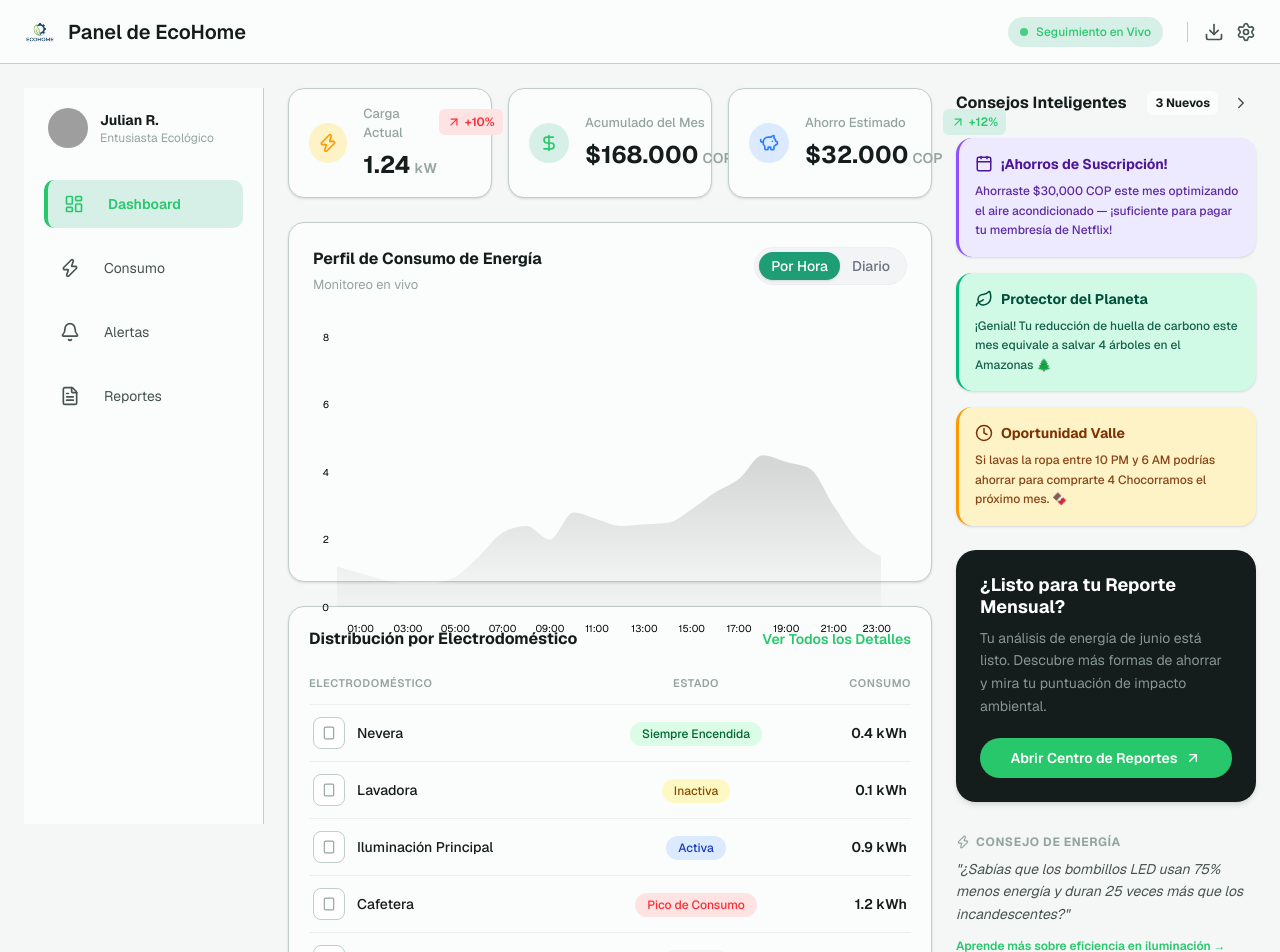
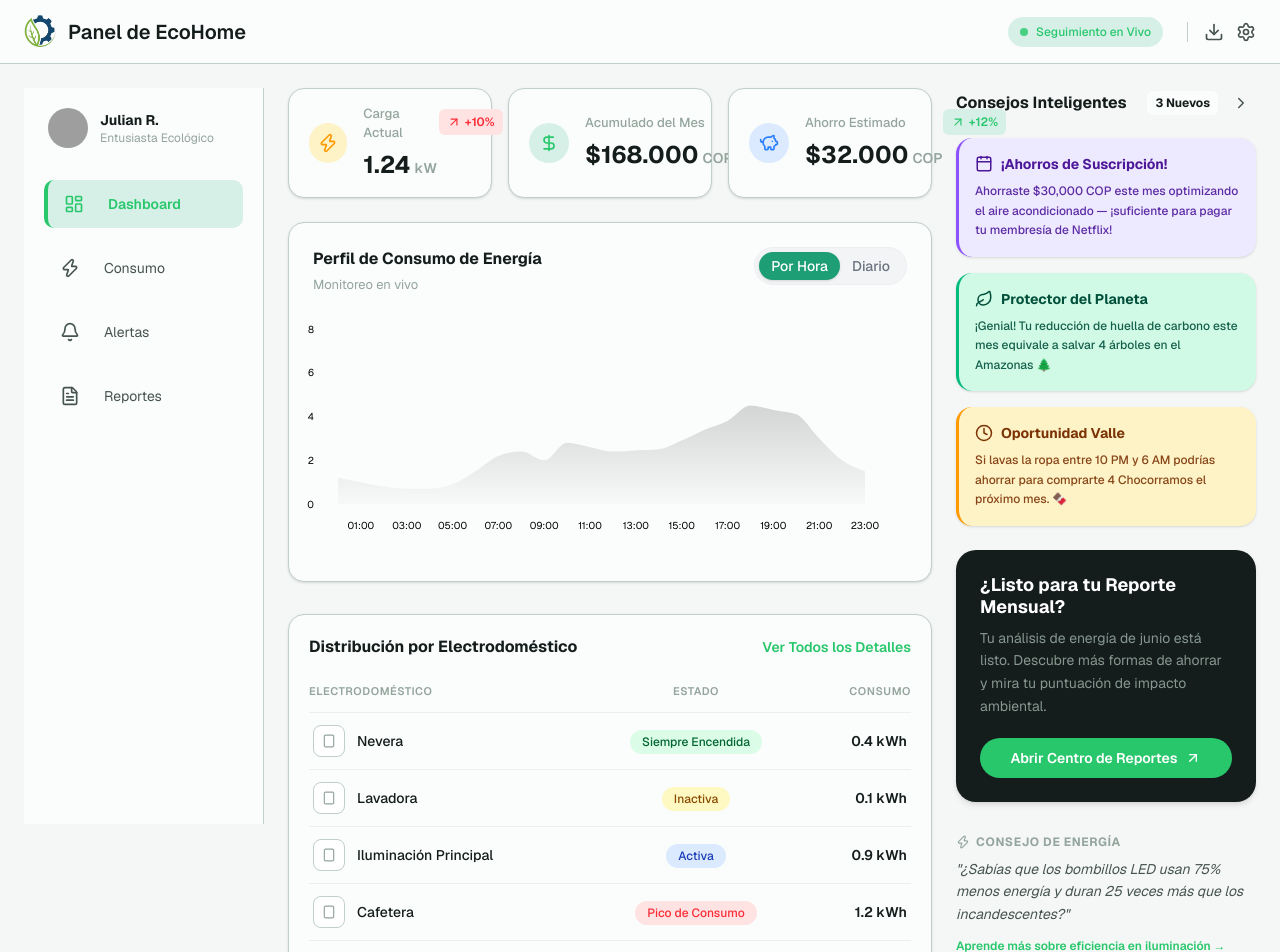
Before and after one commit to EmanuelGarciaR/EcoHome, a Next.js app in the folder frontend/: page / in a window 1280 px wide. Shown: the top 952 px of the page. Built offline with nearby package versions, Linux system fonts and the light colour scheme; grey boxes are pictures that could not be loaded.

Commit message:
[FIX]: add padding energy chart, appliance distribution table, and dashboard header components

```diff
--- a/frontend/src/components/charts/EnergyChart.tsx
+++ b/frontend/src/components/charts/EnergyChart.tsx
@@ -65,9 +65,9 @@ export default function EnergyChart({ mode, onModeChange }: EnergyChartProps) {
         </div>
       </header>
 
-      <div className="flex-grow w-full h-full -ml-4 mt-2 min-h-[250px]" style={{ minWidth: '100%', minHeight: '100%' }}>
-        <ResponsiveContainer width="100%" height="100%" minWidth={1} minHeight={1}>
-          <AreaChart data={data} margin={{ top: 10, right: 10, left: -20, bottom: 0 }}>
+      <div className="flex-1 w-full -ml-4 min-h-0">
+        <ResponsiveContainer width="100%" height="100%">
+          <AreaChart data={data} margin={{ top: 10, right: 10, left: 0, bottom: 24 }}>
             <defs>
               <linearGradient id="colorValue" x1="0" y1="0" x2="0" y2="1">
                 <stop offset="5%" stopColor="var(--color-brand)" stopOpacity={0.15}/>
@@ -81,6 +81,7 @@ export default function EnergyChart({ mode, onModeChange }: EnergyChartProps) {
               tickLine={false}
               tick={{ fontSize: 10, fill: 'var(--color-text-muted)' }}
               dy={10}
+              padding={{ left: 16, right: 16 }}
             />
             <YAxis
               axisLine={false}
@@ -88,6 +89,7 @@ export default function EnergyChart({ mode, onModeChange }: EnergyChartProps) {
               tick={{ fontSize: 10, fill: 'var(--color-text-muted)' }}
               domain={[0, 8]}
               ticks={[0, 2, 4, 6, 8]}
+              width={25}
             />
             <Tooltip content={<CustomTooltip />} cursor={{ stroke: 'var(--color-border-subtle)', strokeWidth: 2, strokeDasharray: '4 4' }} />
             <Area
--- a/frontend/src/components/dashboard/ApplianceTable.tsx
+++ b/frontend/src/components/dashboard/ApplianceTable.tsx
@@ -28,7 +28,7 @@ export default function ApplianceTable() {
   };
 
   return (
-    <section aria-labelledby="appliance-table-title" className="card">
+    <section aria-labelledby="appliance-table-title" className="card mt-2">
       <header className="flex justify-between items-center mb-6">
         <h2 id="appliance-table-title" className="text-[16px] font-bold text-text-primary">Distribución por Electrodoméstico</h2>
         <a href="#" className="text-brand font-semibold text-sm hover:underline">Ver Todos los Detalles</a>
--- a/frontend/src/components/layout/Header.tsx
+++ b/frontend/src/components/layout/Header.tsx
@@ -7,7 +7,7 @@ export default function Header() {
     <header className="h-[64px] bg-app-card border-b border-border-light px-6 flex items-center justify-between w-full">
       {/* Left */}
       <div className="flex items-center gap-3">
-        <Image src="/eco_home_logo.png" alt="EcoHome Logo" width={32} height={32} className="rounded-md" />
+        <Image src="/icono_ecohome.png" alt="EcoHome Logo" width={32} height={32} className="rounded-md" />
         <h1 className="text-[20px] font-semibold text-text-primary">
           Panel de EcoHome
         </h1>
```
